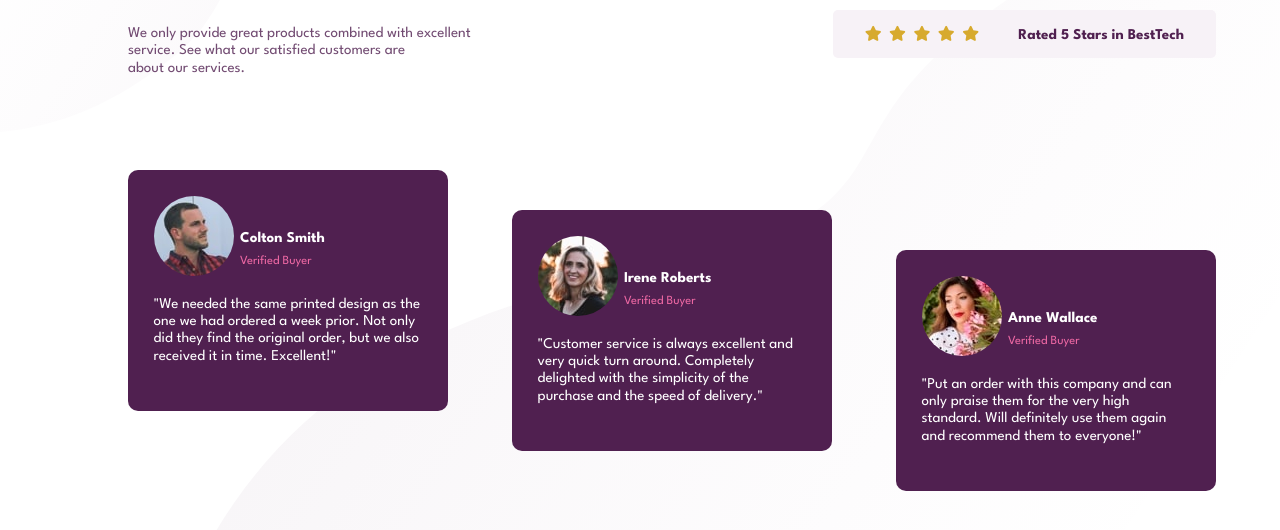
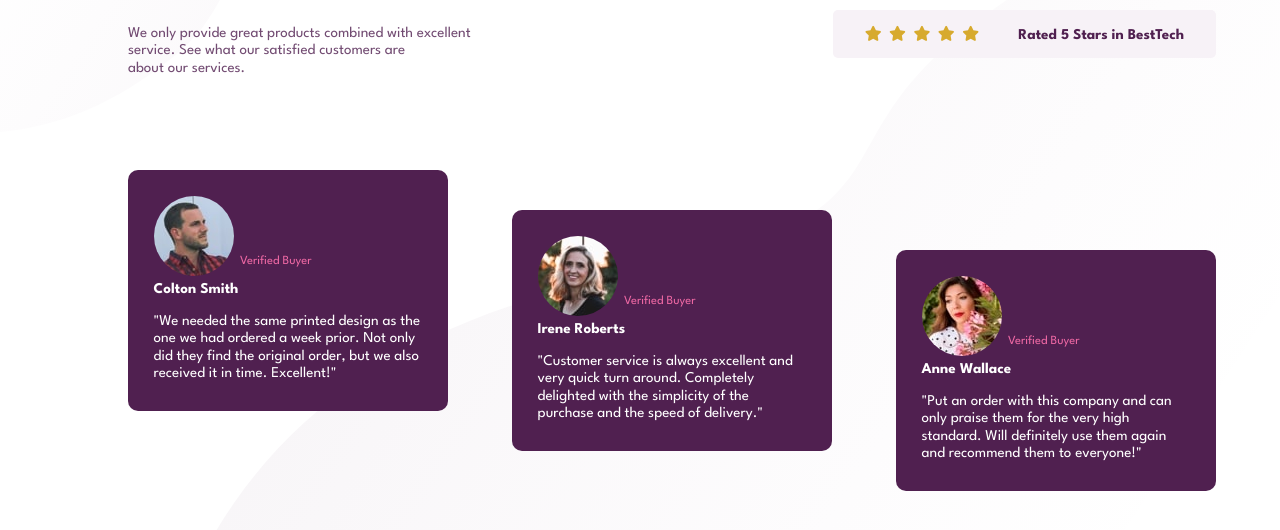
Before and after one commit to marekder/social-proof-section, a website built with Vite: page index.html in a window 1280 px wide. Shown: the part 230-760 px from the top of the page. Built offline with nearby package versions, Linux system fonts and the light colour scheme.

Commit message:
20230105 - rwd

```diff
--- a/sass/_social.scss
+++ b/sass/_social.scss
@@ -223,9 +223,11 @@
 	}
 
 	&__box-head {
-		position: absolute;
-		left: 35%;
-		top: 25%;
+		// position: absolute;
+		// left: 35%;
+		// top: 25%;
+		// margin: 0;
+
 		margin: 0;
 	}
 
```
